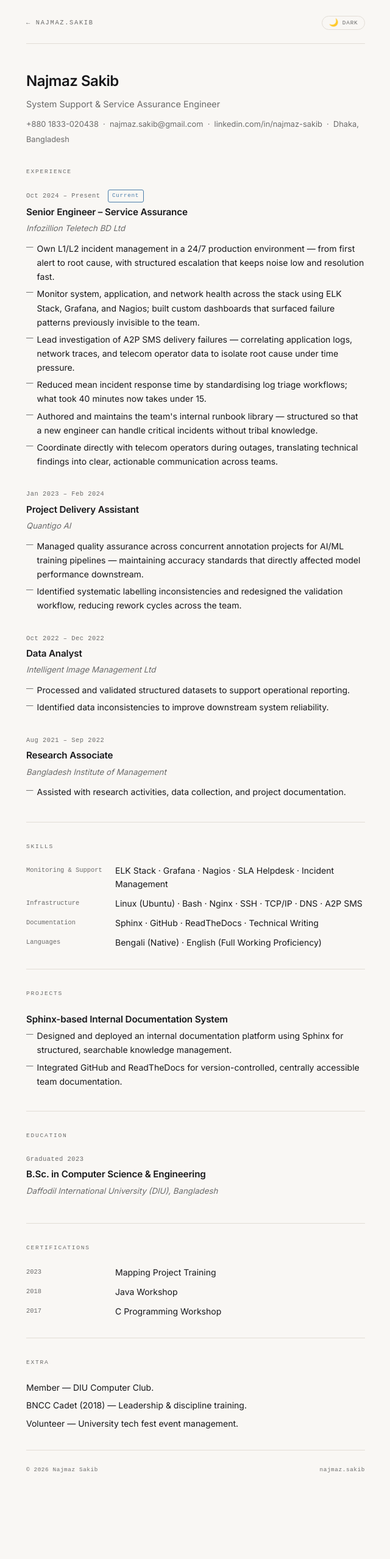
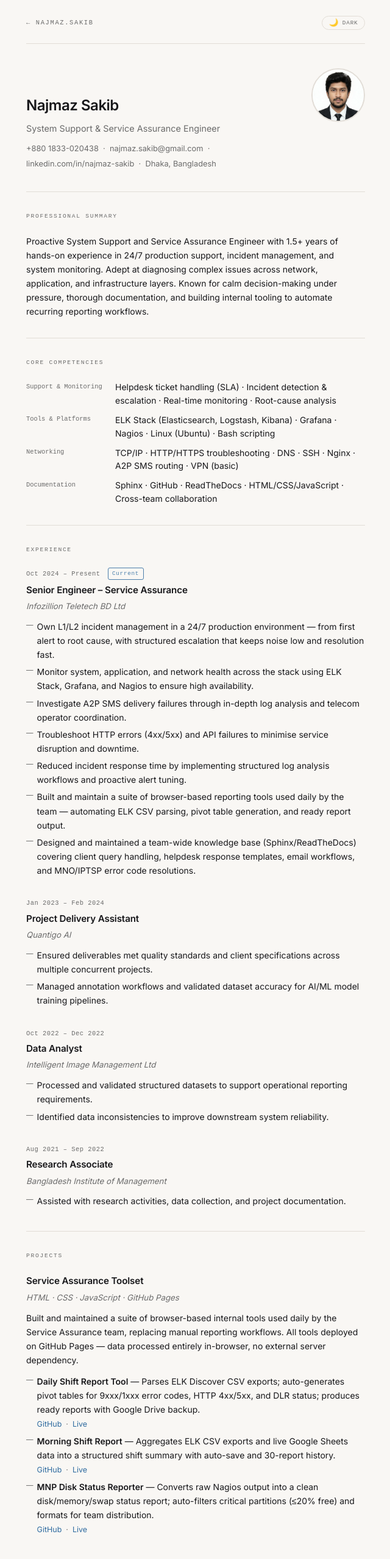
Before and after one commit to nicksonrizvi/portfolio, a plain HTML site: page cv.html in a window 1280 px wide. Shown: the top 2557 px of the page at 61% size, without its empty margins (319-959 px from the left). Before the commit the page ends 2459 px from the top, so only its background shows below. Drawn offline with Linux system fonts and the light colour scheme.

Commit message:
Add files via upload

```diff
--- a/cv.html
+++ b/cv.html
@@ -25,6 +25,9 @@
     </button>
   </header>
 
+  <!-- CV HERO WITH PHOTO -->
+  <div class="cv-hero">
+    <div class="cv-hero-text">
       <h1 class="cv-name">Najmaz Sakib</h1>
       <p class="cv-role-line">System Support &amp; Service Assurance Engineer</p>
       <p class="cv-meta-line">
@@ -36,6 +39,40 @@
         &nbsp;&middot;&nbsp;
         Dhaka, Bangladesh
       </p>
+    </div>
+    <img src="photo.jpg" alt="Najmaz Sakib" class="cv-photo" />
+  </div>
+
+  <!-- PROFESSIONAL SUMMARY -->
+  <div class="cv-section">
+    <span class="cv-section-label">Professional Summary</span>
+    <div class="extra-body">
+      <p>Proactive System Support and Service Assurance Engineer with 1.5+ years of hands-on experience in 24/7 production support, incident management, and system monitoring. Adept at diagnosing complex issues across network, application, and infrastructure layers. Known for calm decision-making under pressure, thorough documentation, and building internal tooling to automate recurring reporting workflows.</p>
+    </div>
+  </div>
+
+  <!-- CORE COMPETENCIES -->
+  <div class="cv-section">
+    <span class="cv-section-label">Core Competencies</span>
+    <div class="skill-rows">
+      <div class="skill-row">
+        <span class="skill-cat">Support &amp; Monitoring</span>
+        <span class="skill-vals">Helpdesk ticket handling (SLA) &middot; Incident detection &amp; escalation &middot; Real-time monitoring &middot; Root-cause analysis</span>
+      </div>
+      <div class="skill-row">
+        <span class="skill-cat">Tools &amp; Platforms</span>
+        <span class="skill-vals">ELK Stack (Elasticsearch, Logstash, Kibana) &middot; Grafana &middot; Nagios &middot; Linux (Ubuntu) &middot; Bash scripting</span>
+      </div>
+      <div class="skill-row">
+        <span class="skill-cat">Networking</span>
+        <span class="skill-vals">TCP/IP &middot; HTTP/HTTPS troubleshooting &middot; DNS &middot; SSH &middot; Nginx &middot; A2P SMS routing &middot; VPN (basic)</span>
+      </div>
+      <div class="skill-row">
+        <span class="skill-cat">Documentation</span>
+        <span class="skill-vals">Sphinx &middot; GitHub &middot; ReadTheDocs &middot; HTML/CSS/JavaScript &middot; Cross-team collaboration</span>
+      </div>
+    </div>
+  </div>
 
   <!-- EXPERIENCE -->
   <div class="cv-section">
@@ -51,11 +88,12 @@
         <p class="cv-company">Infozillion Teletech BD Ltd</p>
         <ul class="cv-points">
           <li>Own L1/L2 incident management in a 24/7 production environment — from first alert to root cause, with structured escalation that keeps noise low and resolution fast.</li>
-          <li>Monitor system, application, and network health across the stack using ELK Stack, Grafana, and Nagios; built custom dashboards that surfaced failure patterns previously invisible to the team.</li>
-          <li>Lead investigation of A2P SMS delivery failures — correlating application logs, network traces, and telecom operator data to isolate root cause under time pressure.</li>
-          <li>Reduced mean incident response time by standardising log triage workflows; what took 40 minutes now takes under 15.</li>
-          <li>Authored and maintains the team's internal runbook library — structured so that a new engineer can handle critical incidents without tribal knowledge.</li>
-          <li>Coordinate directly with telecom operators during outages, translating technical findings into clear, actionable communication across teams.</li>
+          <li>Monitor system, application, and network health across the stack using ELK Stack, Grafana, and Nagios to ensure high availability.</li>
+          <li>Investigate A2P SMS delivery failures through in-depth log analysis and telecom operator coordination.</li>
+          <li>Troubleshoot HTTP errors (4xx/5xx) and API failures to minimise service disruption and downtime.</li>
+          <li>Reduced incident response time by implementing structured log analysis workflows and proactive alert tuning.</li>
+          <li>Built and maintain a suite of browser-based reporting tools used daily by the team — automating ELK CSV parsing, pivot table generation, and ready report output.</li>
+          <li>Designed and maintained a team-wide knowledge base (Sphinx/ReadTheDocs) covering client query handling, helpdesk response templates, email workflows, and MNO/IPTSP error code resolutions.</li>
         </ul>
       </div>
 
@@ -66,8 +104,8 @@
         <h3 class="cv-job-title">Project Delivery Assistant</h3>
         <p class="cv-company">Quantigo AI</p>
         <ul class="cv-points">
-          <li>Managed quality assurance across concurrent annotation projects for AI/ML training pipelines — maintaining accuracy standards that directly affected model performance downstream.</li>
-          <li>Identified systematic labelling inconsistencies and redesigned the validation workflow, reducing rework cycles across the team.</li>
+          <li>Ensured deliverables met quality standards and client specifications across multiple concurrent projects.</li>
+          <li>Managed annotation workflows and validated dataset accuracy for AI/ML model training pipelines.</li>
         </ul>
       </div>
 
@@ -78,7 +116,7 @@
         <h3 class="cv-job-title">Data Analyst</h3>
         <p class="cv-company">Intelligent Image Management Ltd</p>
         <ul class="cv-points">
-          <li>Processed and validated structured datasets to support operational reporting.</li>
+          <li>Processed and validated structured datasets to support operational reporting requirements.</li>
           <li>Identified data inconsistencies to improve downstream system reliability.</li>
         </ul>
       </div>
@@ -97,40 +135,55 @@
     </div>
   </div>
 
-  <!-- SKILLS -->
-  <div class="cv-section">
-    <span class="cv-section-label">Skills</span>
-    <div class="skill-rows">
-      <div class="skill-row">
-        <span class="skill-cat">Monitoring &amp; Support</span>
-        <span class="skill-vals">ELK Stack &middot; Grafana &middot; Nagios &middot; SLA Helpdesk &middot; Incident Management</span>
-      </div>
-      <div class="skill-row">
-        <span class="skill-cat">Infrastructure</span>
-        <span class="skill-vals">Linux (Ubuntu) &middot; Bash &middot; Nginx &middot; SSH &middot; TCP/IP &middot; DNS &middot; A2P SMS</span>
-      </div>
-      <div class="skill-row">
-        <span class="skill-cat">Documentation</span>
-        <span class="skill-vals">Sphinx &middot; GitHub &middot; ReadTheDocs &middot; Technical Writing</span>
-      </div>
-      <div class="skill-row">
-        <span class="skill-cat">Languages</span>
-        <span class="skill-vals">Bengali (Native) &middot; English (Full Working Proficiency)</span>
-      </div>
-    </div>
-  </div>
-
   <!-- PROJECTS -->
   <div class="cv-section">
     <span class="cv-section-label">Projects</span>
     <div class="cv-list">
+
       <div>
-        <h3 class="cv-job-title">Sphinx-based Internal Documentation System</h3>
+        <h3 class="cv-job-title">Service Assurance Toolset</h3>
+        <p class="cv-company">HTML &middot; CSS &middot; JavaScript &middot; GitHub Pages</p>
+        <div class="extra-body" style="margin-bottom:0.75rem;">
+          <p>Built and maintained a suite of browser-based internal tools used daily by the Service Assurance team, replacing manual reporting workflows. All tools deployed on GitHub Pages — data processed entirely in-browser, no external server dependency.</p>
+        </div>
         <ul class="cv-points">
-          <li>Designed and deployed an internal documentation platform using Sphinx for structured, searchable knowledge management.</li>
-          <li>Integrated GitHub and ReadTheDocs for version-controlled, centrally accessible team documentation.</li>
+          <li>
+            <strong>Daily Shift Report Tool</strong> — Parses ELK Discover CSV exports; auto-generates pivot tables for 9xxx/1xxx error codes, HTTP 4xx/5xx, and DLR status; produces ready reports with Google Drive backup.
+            <br /><span class="cv-project-links">
+              <a href="https://github.com/sakib-opsgrid/daily_report" target="_blank" rel="noopener">GitHub</a>
+              &nbsp;&middot;&nbsp;
+              <a href="https://sakib-opsgrid.github.io/daily_report" target="_blank" rel="noopener">Live</a>
+            </span>
+          </li>
+          <li>
+            <strong>Morning Shift Report</strong> — Aggregates ELK CSV exports and live Google Sheets data into a structured shift summary with auto-save and 30-report history.
+            <br /><span class="cv-project-links">
+              <a href="https://github.com/sakib-opsgrid/morning_shift_report" target="_blank" rel="noopener">GitHub</a>
+              &nbsp;&middot;&nbsp;
+              <a href="https://sakib-opsgrid.github.io/morning_shift_report" target="_blank" rel="noopener">Live</a>
+            </span>
+          </li>
+          <li>
+            <strong>MNP Disk Status Reporter</strong> — Converts raw Nagios output into a clean disk/memory/swap status report; auto-filters critical partitions (&le;20% free) and formats for team distribution.
+            <br /><span class="cv-project-links">
+              <a href="https://github.com/sakib-opsgrid/mnp_disk_status" target="_blank" rel="noopener">GitHub</a>
+              &nbsp;&middot;&nbsp;
+              <a href="https://sakib-opsgrid.github.io/mnp_disk_status" target="_blank" rel="noopener">Live</a>
+            </span>
+          </li>
         </ul>
       </div>
+
+      <div>
+        <h3 class="cv-job-title">Operational Knowledge Base</h3>
+        <p class="cv-company">Sphinx &middot; GitHub &middot; ReadTheDocs</p>
+        <ul class="cv-points">
+          <li>Designed and maintained a searchable internal documentation system — primary reference and onboarding resource for the Service Assurance team.</li>
+          <li>Covers client query handling, helpdesk response templates, email workflows, and MNO/IPTSP error code resolutions.</li>
+          <li>Integrated with GitHub and ReadTheDocs for version-controlled, centrally accessible team documentation.</li>
+        </ul>
+      </div>
+
     </div>
   </div>
 
@@ -150,30 +203,72 @@
 
   <!-- CERTIFICATIONS -->
   <div class="cv-section">
-    <span class="cv-section-label">Certifications</span>
+    <span class="cv-section-label">Certifications &amp; Training</span>
     <div class="skill-rows">
       <div class="skill-row">
-        <span class="skill-cat">2023</span>
+        <span class="skill-cat">Sep 2023</span>
         <span class="skill-vals">Mapping Project Training</span>
       </div>
       <div class="skill-row">
-        <span class="skill-cat">2018</span>
+        <span class="skill-cat">Aug 2018</span>
         <span class="skill-vals">Java Workshop</span>
       </div>
       <div class="skill-row">
-        <span class="skill-cat">2017</span>
+        <span class="skill-cat">Nov 2017</span>
         <span class="skill-vals">C Programming Workshop</span>
       </div>
     </div>
   </div>
 
+  <!-- LANGUAGES -->
+  <div class="cv-section">
+    <span class="cv-section-label">Languages</span>
+    <div class="skill-rows">
+      <div class="skill-row">
+        <span class="skill-cat">Bengali</span>
+        <span class="skill-vals">Native</span>
+      </div>
+      <div class="skill-row">
+        <span class="skill-cat">English</span>
+        <span class="skill-vals">Full Working Proficiency</span>
+      </div>
+    </div>
+  </div>
+
+  <!-- KEY STRENGTHS -->
+  <div class="cv-section">
+    <span class="cv-section-label">Key Strengths</span>
+    <ul class="cv-points">
+      <li>Strong troubleshooting mindset with structured root-cause analysis approach.</li>
+      <li>Calm and methodical under high-pressure production incidents.</li>
+      <li>Consistent documentation habits that reduce resolution time and improve team continuity.</li>
+      <li>Clear, professional communication with both technical and non-technical stakeholders.</li>
+      <li>Self-driven in building tools and systems that improve team efficiency without being asked.</li>
+    </ul>
+  </div>
+
   <!-- EXTRA -->
   <div class="cv-section">
-    <span class="cv-section-label">Extra</span>
+    <span class="cv-section-label">Extra-curricular</span>
     <div class="extra-body">
       <p>Member &mdash; DIU Computer Club.</p>
       <p>BNCC Cadet (2018) &mdash; Leadership &amp; discipline training.</p>
       <p>Volunteer &mdash; University tech fest event management.</p>
+    </div>
+  </div>
+
+  <!-- REFERENCES -->
+  <div class="cv-section">
+    <span class="cv-section-label">References</span>
+    <div class="skill-rows">
+      <div class="skill-row">
+        <span class="skill-cat" style="min-width:160px;">Md Asifur Rahman</span>
+        <span class="skill-vals">Chief Service Assurance Officer, Infozillion Teletech BD Ltd &nbsp;&middot;&nbsp; <a href="tel:+8801999097201">+880 1999-097201</a></span>
+      </div>
+      <div class="skill-row">
+        <span class="skill-cat" style="min-width:160px;">Mohammad Monirul Islam</span>
+        <span class="skill-vals">Assistant Professor, CSE, Daffodil International University &nbsp;&middot;&nbsp; <a href="tel:+8801811481649">+880 1811-481649</a></span>
+      </div>
     </div>
   </div>
 
--- a/style.css
+++ b/style.css
@@ -429,6 +429,36 @@ a:hover {
 /* ===========================
    CV PAGE
    =========================== */
+.cv-hero {
+  display: flex;
+  align-items: flex-start;
+  justify-content: space-between;
+  gap: 1.5rem;
+  padding: 2.5rem 0 2rem;
+  border-bottom: 1px solid var(--border);
+  transition: border-color 0.25s;
+}
+
+.cv-hero-text { flex: 1; }
+
+.cv-photo {
+  width: 88px;
+  height: 88px;
+  border-radius: 50%;
+  object-fit: cover;
+  object-position: center 8%;
+  border: 2px solid var(--border);
+  filter: grayscale(10%);
+  flex-shrink: 0;
+  transition: border-color 0.25s;
+}
+
+.cv-project-links {
+  font-size: 0.78rem;
+  color: var(--text-muted);
+}
+.cv-project-links a { color: var(--accent); }
+
 .cv-name {
   font-size: 1.5rem;
   font-weight: 600;
```
Lines whose indentation alone changed are shown as unchanged.
